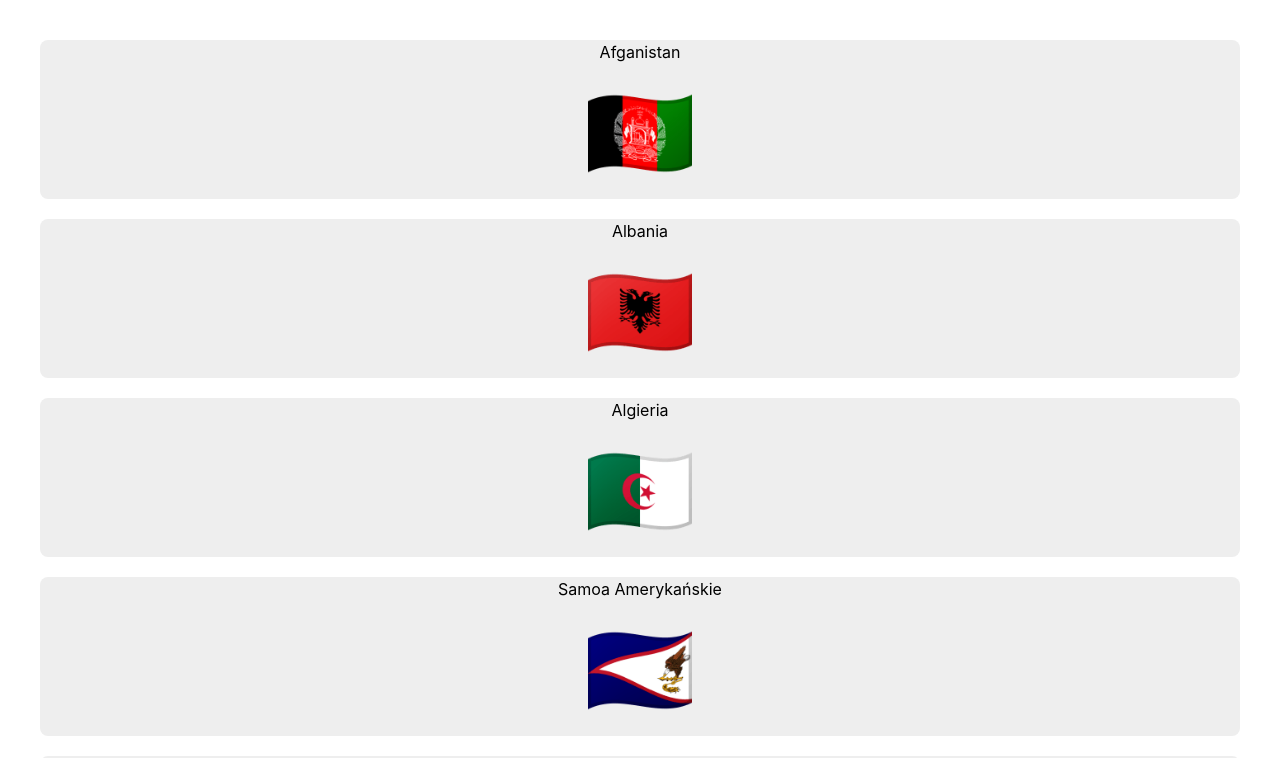
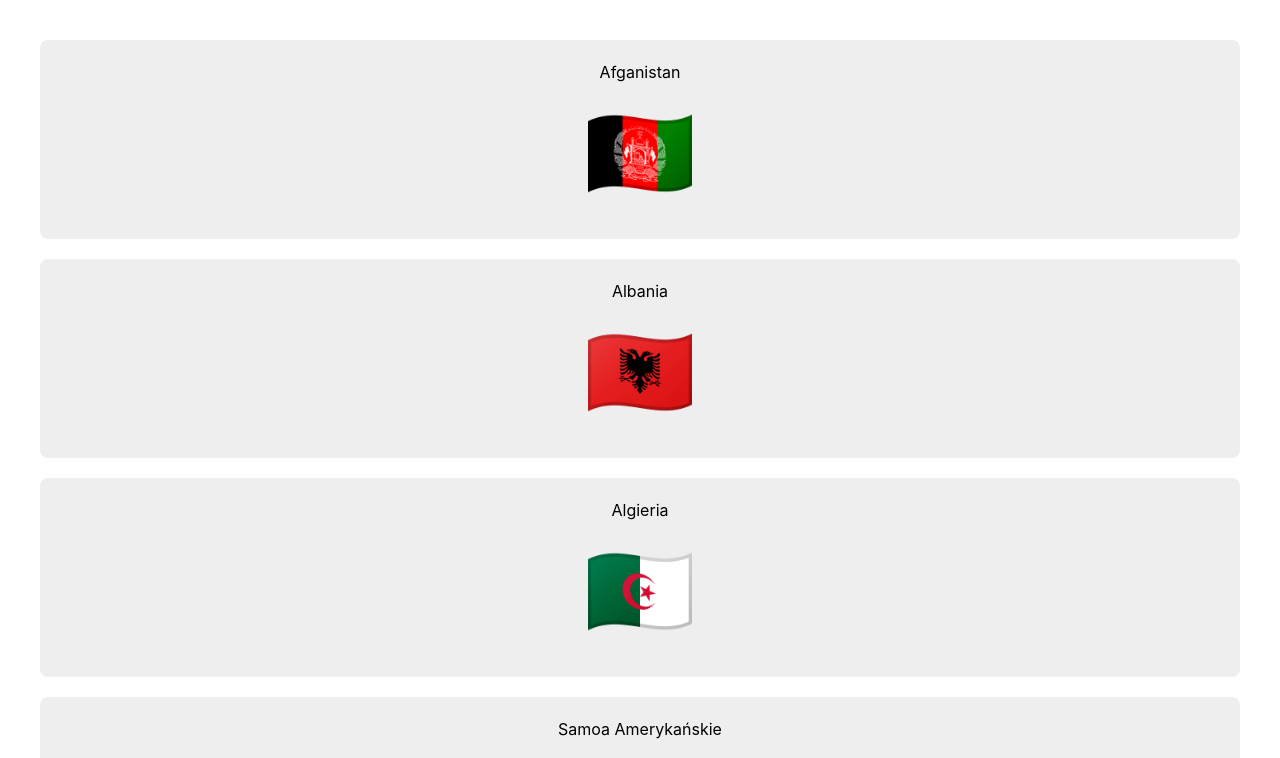
Before and after one commit to jdrzejb/lang-tinder, a React (Vite) app: page / in a window 1280 px wide. Shown: the top 758 px of the page. Built offline with nearby package versions, Linux system fonts and the light colour scheme.

Commit message:
fix: padding

```diff
--- a/src/App.tsx
+++ b/src/App.tsx
@@ -267,6 +267,7 @@ function App() {
               background: "#eee",
               marginBottom: "20px",
               borderRadius: "8px",
+              padding: "20px",
             }}
           >
             <div>{i.name}</div>
```
